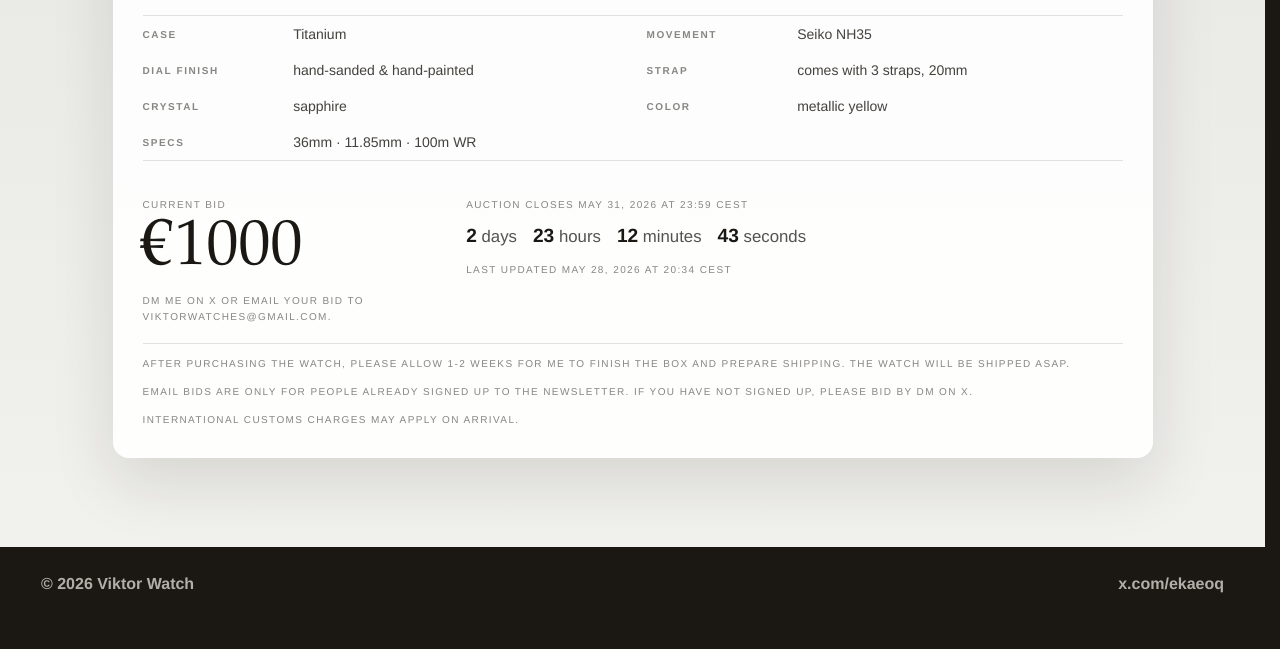
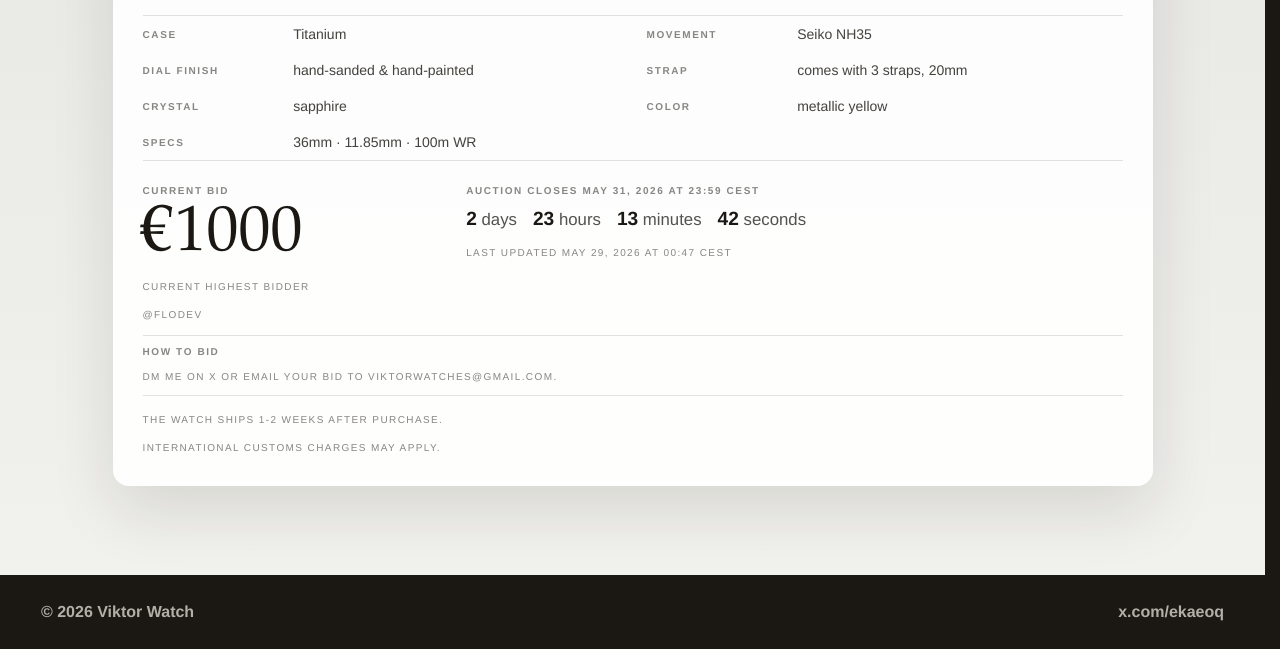
Before and after one commit to ekaeoq/Viktor_Watches_Website_Development, a plain HTML site: page pages/shop-next/index.html in a window 1280 px wide. Shown: the part 1137-1786 px from the top of the page. Before the commit the page ends 1758 px from the top, so only its background shows below. Drawn offline with Linux system fonts and the light colour scheme.

Commit message:
time update + design change

```diff
--- a/pages/shop-next/index.html
+++ b/pages/shop-next/index.html
@@ -138,35 +138,31 @@
 
         <section class="bid-panel" aria-label="Current bid and auction countdown">
           <div>
-            <p class="note bid-panel__label">Current bid</p>
+            <p class="k bid-panel__label">Current bid</p>
             <div class="bid-panel__amount">&euro;1000</div>
-            <p class="note bid-panel__instructions">
-              DM me on X or email your bid to viktorwatches@gmail.com.
-            </p>
+            <p class="note bid-panel__bidder-label">Current highest bidder</p>
+            <p class="note bid-panel__bidder">@flodev</p>
           </div>
           <div>
-            <p class="note bid-panel__label">Auction closes May 31, 2026 at 23:59 CEST</p>
-            <div class="bid-countdown" data-countdown="2026-05-31T23:59:00+02:00" aria-live="polite">
+            <p class="k bid-panel__label">Auction closes May 31, 2026 at 23:59 CEST</p>
+            <div class="bid-countdown" data-countdown="2026-05-31T23:59:59+02:00" aria-live="polite">
               <span><strong data-countdown-days>0</strong> days</span>
               <span><strong data-countdown-hours>00</strong> hours</span>
               <span><strong data-countdown-minutes>00</strong> minutes</span>
               <span><strong data-countdown-seconds>00</strong> seconds</span>
             </div>
-            <p class="note bid-panel__updated">Last updated May 28, 2026 at 20:34 CEST</p>
+            <p class="note bid-panel__updated">Last updated May 29, 2026 at 00:47 CEST</p>
+          </div>
+          <div class="bid-panel__instruction-strip">
+            <p class="k bid-panel__instruction-label">How to bid</p>
+            <p class="note bid-panel__instructions">
+              DM ME ON X OR EMAIL YOUR BID TO VIKTORWATCHES@GMAIL.COM.
+            </p>
           </div>
         </section>
 
-        <p class="note">
-          After purchasing the watch, please allow 1-2 weeks for me to finish
-          the box and prepare shipping. The watch will be shipped ASAP.
-        </p>
-        <p class="note">
-          Email bids are only for people already signed up to the newsletter.
-          If you have not signed up, please bid by DM on X.
-        </p>
-        <p class="note">
-          International customs charges may apply on arrival.
-        </p>
+        <p class="note">The watch ships 1-2 weeks after purchase.</p>
+        <p class="note">INTERNATIONAL CUSTOMS CHARGES MAY APPLY.</p>
       </section>
     </section>
   </main>
--- a/site.js
+++ b/site.js
@@ -90,7 +90,7 @@
 
     function renderCountdown() {
       const remaining = Math.max(0, target - Date.now());
-      const totalSeconds = Math.floor(remaining / 1000);
+      const totalSeconds = Math.ceil(remaining / 1000);
       const days = Math.floor(totalSeconds / 86400);
       const hours = Math.floor((totalSeconds % 86400) / 3600);
       const minutes = Math.floor((totalSeconds % 3600) / 60);
--- a/styles.css
+++ b/styles.css
@@ -847,11 +847,11 @@ h3 {
 .bid-panel {
   display: grid;
   grid-template-columns: minmax(150px, 0.42fr) minmax(0, 1fr);
-  gap: clamp(20px, 4vw, 48px);
+  column-gap: clamp(20px, 4vw, 48px);
+  row-gap: 12px;
   align-items: start;
   margin-top: 12px;
-  padding: 12px 0 18px;
-  border-bottom: 1px solid rgba(27, 24, 20, 0.12);
+  padding: 12px 0 0;
 }
 
 .bid-panel__label {
@@ -864,6 +864,15 @@ h3 {
   font-family: var(--serif);
   font-size: clamp(2.1rem, 5vw, 4rem);
   line-height: 0.95;
+}
+
+.bid-panel__bidder-label {
+  margin-top: 14px;
+}
+
+.bid-panel__bidder {
+  margin-top: 3px;
+  color: var(--ink);
 }
 
 .bid-countdown {
@@ -891,9 +900,24 @@ h3 {
   margin-top: 10px;
 }
 
+.bid-panel__instruction-strip {
+  grid-column: 1 / -1;
+  margin-top: 0;
+  padding: 10px 0;
+  border-top: 1px solid rgba(27, 24, 20, 0.12);
+  border-bottom: 1px solid rgba(27, 24, 20, 0.12);
+}
+
+.bid-panel__instruction-label {
+  margin: 0 0 5px;
+}
+
 .bid-panel__instructions {
-  max-width: 260px;
-  margin-top: 12px;
+  margin-top: 0;
+}
+
+.bid-panel + .note {
+  margin-top: 16px;
 }
 
 .val {
```
